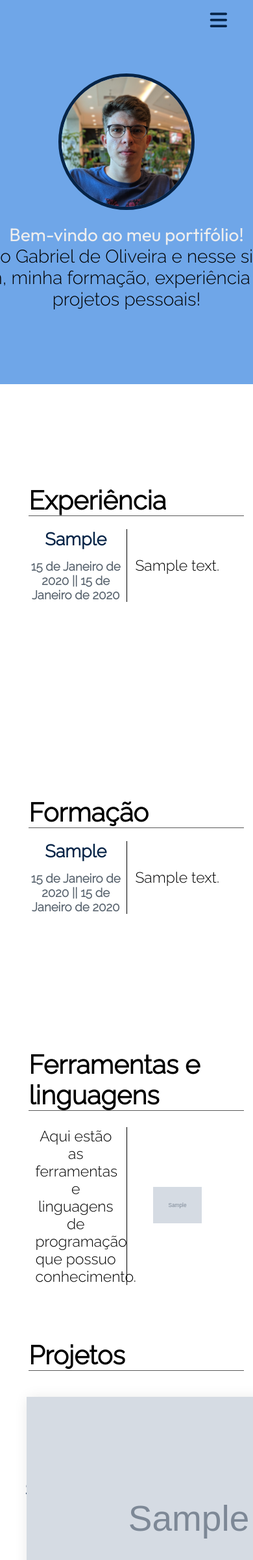
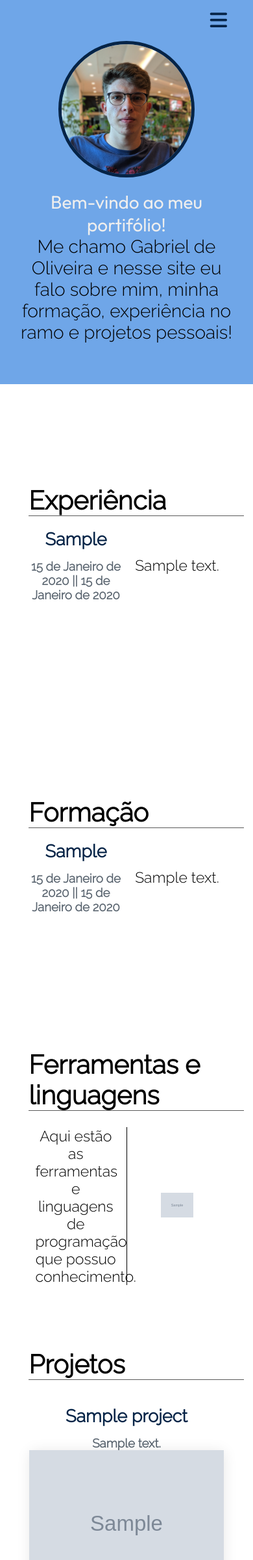
Before and after one commit to OliverBiel/portifolio, a Django app: template backend/portifolio/main/templates/index.html in a window 390 px wide; the page is wider, and only the part inside the window is pictured. Shown: the top 2400 px of that part at 65% size. Run offline with Django 4.2, Linux system fonts and the light colour scheme; the template is opened without the code that fills it: values that come from a table or form of the project are taken from there, others are empty; tables that the repository leaves empty hold one stand-in row (values such as "Sample post"); grey boxes marked "Sample" are stand-in pictures; some libraries are stand-ins or nearby versions.

Commit message:
feat: Responsive design - needs to fix project section

```diff
--- a/backend/portifolio/main/static/style.css
+++ b/backend/portifolio/main/static/style.css
@@ -102,7 +102,7 @@ header{
     box-shadow: -3px 4px 15px -6px rgba(0,0,0,0.65);
 }
 
-#menu-content > a{
+.menu-link{
     width: 100%;
     text-align: center;
 
@@ -115,6 +115,14 @@ header{
 
 #menu-content > a:hover{
     background-color: #d8d8d8;
+}
+
+#close-btn i{
+    font-size: 25px;
+}
+
+#close-btn{
+    border-bottom: 0px;
 }
 
 #about{
@@ -286,3 +294,43 @@ footer a:hover{
 .closed{
     display: none;
 }
+
+@media screen and (max-width: 1024px){
+    .project-img{
+        width: 300px;
+    }
+
+    #projects-section .content{
+        flex-direction: column;
+    }
+}
+
+@media screen and (max-width: 800px){
+    #projects-section .content{
+        flex-direction: column;
+    }
+
+    .content-left{
+        border: 0;
+    }
+
+    #tools-logo-container img{
+        width: 50px;
+    }
+}
+
+@media screen and (max-width: 699px){
+    #profile > p{
+        width: 85%;
+    }
+}
+
+@media screen and (max-width: 600px) {
+    #menu{
+        width: 100%;
+    }
+
+    #menu-content{
+        width: 100%;
+    }
+}
--- a/backend/portifolio/main/templates/index.html
+++ b/backend/portifolio/main/templates/index.html
@@ -30,6 +30,7 @@
                 <a href="#academic-section" class="menu-link">Formação</a>
                 <a href="#skills" class="menu-link">Ferramentas e linguagens</a>
                 <a href="#projects-section" class="menu-link">Projetos</a>
+                <a href="" onclick="toggleMenu()" class="menu-link" id="close-btn"><i class="fa-solid fa-xmark"></i></a>
             </div>
         </section>
 
@@ -111,7 +112,7 @@
             </div>
             {% else %}
             <div class="content flex">
-                <div  class="content-left flex">
+                <div class="content-left flex">
                     <img class="project-img" src="/media/{{project.photo}}" alt="">
                 </div>
                 <div class="content-right flex">
--- a/backend/portifolio/main/views.py
+++ b/backend/portifolio/main/views.py
@@ -4,6 +4,7 @@ from academics.models import Academic
 from experiences.models import Experience
 from projects.models import Project
 from tools.models import Tool
+import pyautogui
 
 
 class Index(View):
@@ -14,5 +15,6 @@ class Index(View):
         academics = Academic.objects.all()
         projects = Project.objects.all()
         tools = Tool.objects.all()
+        width, height = pyautogui.size()
 
-        return render(request, self.template, {'academics': academics, 'experiences': experiences, 'projects': projects, 'tools': tools})
+        return render(request, self.template, {'academics': academics, 'experiences': experiences, 'projects': projects, 'tools': tools, 'width': width})
--- a/backend/portifolio/portifolio/settings.py
+++ b/backend/portifolio/portifolio/settings.py
@@ -43,7 +43,7 @@ INSTALLED_APPS = [
     'experiences',
     'academics',
     'projects',
-    'tools'
+    'tools',
 ]
 
 MIDDLEWARE = [
```
